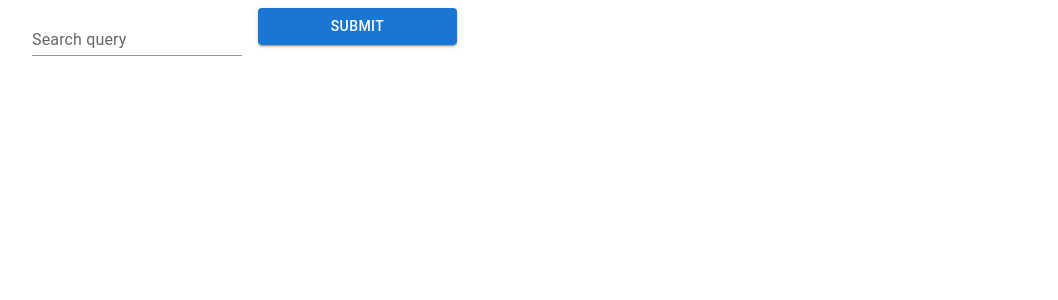
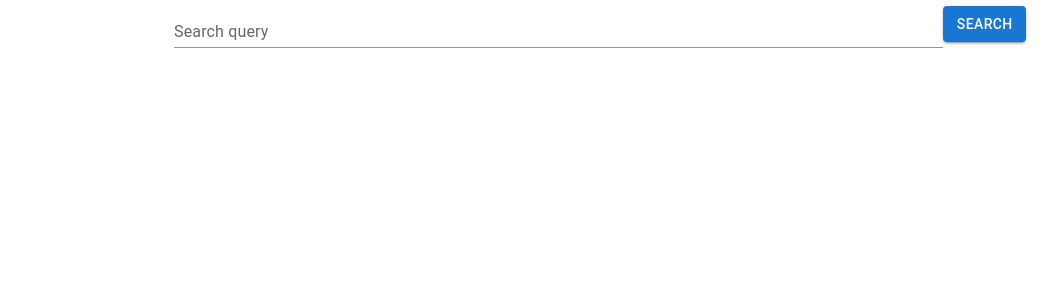
Before and after one commit to kevinmlee/social-search, a React (Create React App) app in the folder client/: page / in a window 1280 px wide. Shown: the top 300 px of the page, without its empty margins (40-1098 px from the left). Built offline with nearby package versions, Linux system fonts and the light colour scheme.

Commit message:
add twitter metrics and sort by popularity out of the most recent 100 tweets

```diff
--- a/client/src/styles/components/form.css
+++ b/client/src/styles/components/form.css
@@ -1,12 +1,16 @@
 @media (prefers-color-scheme: dark) {
-  input#standard-basic {
+  .standard-input input {
     color: #fff;
   }
-  label#standard-basic-label {
-    color: #ffffff !important;
+
+  .standard-input .MuiInputLabel-standard.MuiInputLabel-root {
+    color: #666666;
     z-index: 1;
   }
-  .MuiInputBase-root:before {
+  .standard-input .MuiInputLabel-standard.MuiInputLabel-root.Mui-focused {
+    color: #666666 !important;
+  }
+  .standard-input .MuiInputBase-root:before {
     border-color: #fff;
   }
 }
--- a/client/src/styles/components/tweet.css
+++ b/client/src/styles/components/tweet.css
@@ -1,18 +1,27 @@
-.tweets {
-  margin: 0 -10px;
-}
 .tweet {
+  position: relative;
   border: 1px solid #eaeaea;
   border-radius: 8px;
-  padding: 20px;
-  width: calc(100% / 4 - 20px);
-  margin: 10px;
+  padding: 20px 20px 60px;
+  height: 100%;
+  /*width: calc(100% / 2 - 20px);
+  margin: 10px;*/
+  background-color: rgba(0, 0, 0, 0.1) !important;
+}
+.tweet .public-metrics {
+  position: absolute;
+  bottom: 20px;
+  left: 20px;
 }
 
 @media (prefers-color-scheme: dark) {
   .tweet {
-    border: 1px solid #444444;
-    background-color: #444444;
-    color: #ffffff;
+    border: none !important;
+    background-image: linear-gradient(
+      rgba(255, 255, 255, 0.05),
+      rgba(255, 255, 255, 0.05)
+    ) !important;
+    background-color: rgba(26, 32, 39, 1) !important;
+    color: #ffffff !important;
   }
 }
--- a/client/src/styles/main.css
+++ b/client/src/styles/main.css
@@ -29,7 +29,7 @@ body {
 
 @media (prefers-color-scheme: dark) {
   body {
-    background-color: #000000;
+    background-color: rgb(26, 32, 39);
   }
 }
 
--- a/client/src/views/dashboard/components/Tweets/index.js
+++ b/client/src/views/dashboard/components/Tweets/index.js
@@ -1,4 +1,6 @@
 import React, { Component } from "react";
+
+import { Box, Paper, Grid, Typography } from "@mui/material";
 
 export default class Tweets extends Component {
   constructor(props) {
@@ -11,23 +13,41 @@ export default class Tweets extends Component {
 
   tweet = (tweet) => {
     return (
-      <div className="tweet" key={tweet.id}>
-        {tweet.text}
-      </div>
+      <Grid item xs={6} md={6} key={tweet.id}>
+        <Paper elevation={3} className="tweet">
+          <Typography variant="body2">{tweet.text}</Typography>
+
+          <Box
+            className="public-metrics"
+            container
+            spacing={2}
+            xs={12}
+            sx={{ paddingTop: 4 }}
+          >
+            <Typography variant="overline" sx={{ paddingRight: 4 }}>
+              <strong>Likes: {tweet.public_metrics.like_count}</strong>
+            </Typography>
+
+            <Typography variant="overline">
+              <strong>Retweets: {tweet.public_metrics.retweet_count}</strong>
+            </Typography>
+          </Box>
+        </Paper>
+      </Grid>
     );
   };
 
   render() {
     return (
-      <div className="twitter-section">
+      <Box className="twitter-section" sx={{ paddingTop: 4, paddingBottom: 4 }}>
         {this.props.twitterResults.length > 0 && <h2>Twitter</h2>}
 
-        <div className="tweets d-flex flex-wrap">
-          {this.props.twitterResults.map((tweet, index) => {
+        <Grid className="tweets" container spacing={2} xs={12}>
+          {this.props.twitterResults.slice(0, 12).map((tweet, index) => {
             return this.tweet(tweet);
           })}
-        </div>
-      </div>
+        </Grid>
+      </Box>
     );
   }
 }
--- a/client/src/views/dashboard/components/UserInput/index.js
+++ b/client/src/views/dashboard/components/UserInput/index.js
@@ -1,7 +1,7 @@
 import React, { Component } from "react";
 import axios from "axios";
 
-import { Box, Button, TextField } from "@mui/material";
+import { Alert, Box, Button, TextField } from "@mui/material";
 
 export default class UserInput extends Component {
   constructor(props) {
@@ -11,6 +11,8 @@ export default class UserInput extends Component {
       search: "",
 
       twitterResults: [],
+
+      searchQueryBlankError: false,
     };
   }
 
@@ -20,16 +22,33 @@ export default class UserInput extends Component {
     const NAME = event.target.name;
     const VALUE = event.target.value;
 
+    if (NAME === "search" && VALUE !== "")
+      this.setState({ searchQueryBlankError: false });
+
     await this.setState({ [NAME]: VALUE });
   };
 
-  search = async () => {
+  search = async (e) => {
+    e.preventDefault();
+
+    if (this.state.search === "") {
+      this.setState({ searchQueryBlankError: true });
+    } else {
       await axios
         .put("/twitter/search", {
           searchQuery: this.state.search,
         })
         .then(
           (response) => {
+            response.data.twitterResults.sort((a, b) => {
+              let aPublicMetricsCount =
+                a.public_metrics.retweet_count + a.public_metrics.like_count;
+              let bPublicMetricsCount =
+                b.public_metrics.retweet_count + b.public_metrics.like_count;
+
+              return aPublicMetricsCount < bPublicMetricsCount ? 1 : -1;
+            });
+
             this.props.setCustomState(
               "twitterResults",
               response.data.twitterResults
@@ -39,21 +58,17 @@ export default class UserInput extends Component {
             console.log(error);
           }
         );
+    }
   };
 
   render() {
     return (
       <div className="user-input">
-        <Box
-          component="form"
-          sx={{
-            "& > :not(style)": { m: 1, width: "25ch" },
-          }}
-          noValidate
-          autoComplete="off"
-        >
+        <Box>
+          <form onSubmit={this.search}>
+            <div className="flex-container">
               <TextField
-            id="standard-basic"
+                className="standard-input"
                 label="Search query"
                 variant="standard"
                 name="search"
@@ -61,11 +76,19 @@ export default class UserInput extends Component {
                 onChange={this.handleChange}
                 fullWidth={true}
               />
+              <Button type="submit" variant="contained">
+                Search
+              </Button>
+            </div>
+          </form>
+        </Box>
 
-          <Button variant="contained" onClick={() => this.search()}>
-            Submit
-          </Button>
-        </Box>
+        {this.state.searchQueryBlankError && (
+          <Alert severity="error" sx={{ marginTop: 4 }}>
+            Search query cannot be blank. Please enter a search query and try
+            again.
+          </Alert>
+        )}
       </div>
     );
   }
--- a/client/src/views/dashboard/index.js
+++ b/client/src/views/dashboard/index.js
@@ -18,13 +18,11 @@ export default class Dashboard extends Component {
 
   setCustomState = async (name, value) => {
     await this.setState({ [name]: value });
-
-    console.log(this.state.twitterResults);
   };
 
   render() {
     return (
-      <Container id="dashboard">
+      <Container id="dashboard" maxWidth="md">
         <UserInput setCustomState={this.setCustomState} />
 
         <Tweets twitterResults={this.state.twitterResults} />
```
Also changed, not shown: 1 other file (tests, documents, lock files or other folders). Lines whose indentation alone changed are shown as unchanged.
